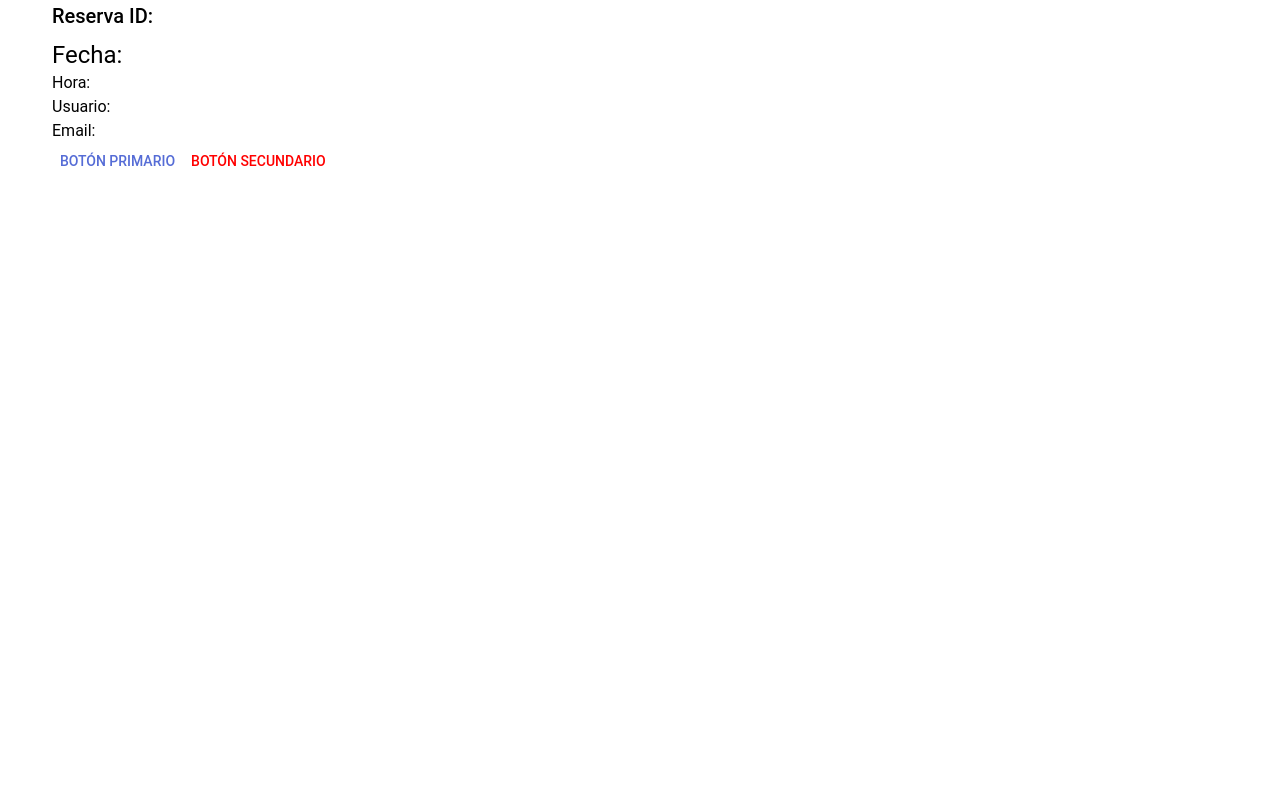
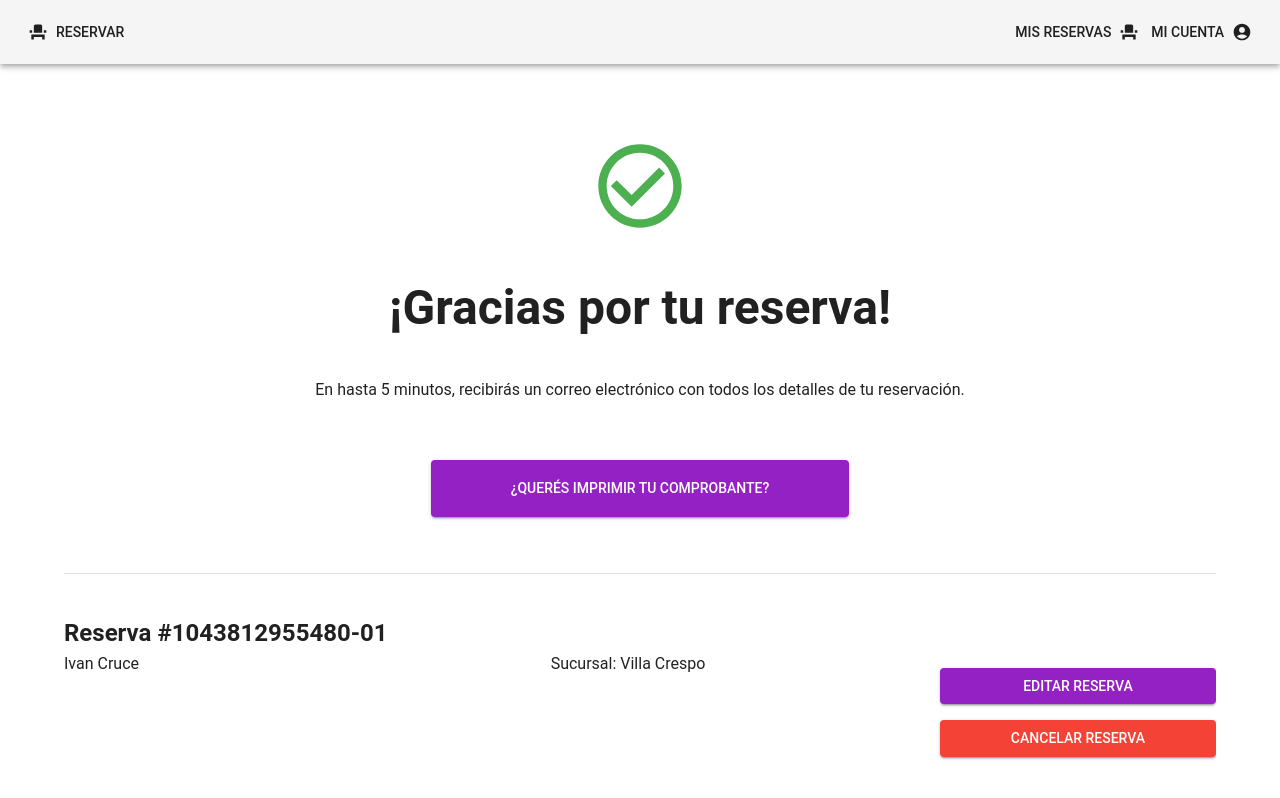
Before and after one commit to javiertrombetta/p5-front-mi-turno, a Next.js app: page /reservation/details in a window 1280 px wide. Built offline with nearby package versions, Linux system fonts and the light colour scheme.

Commit message:
feat: palette and views

```diff
--- a/src/app/globals.css
+++ b/src/app/globals.css
@@ -1,29 +1,23 @@
-@tailwind base;
-@tailwind components;
-@tailwind utilities;
+*, *::before, *::after {
+  box-sizing: border-box;
+}
 
 :root {
-  --foreground-rgb: 0, 0, 0;
-  --background-start-rgb: 214, 219, 220;
-  --background-end-rgb: 255, 255, 255;
+  --background-color: white;
+  --text-color: black;
 }
 
-/*
-@media (prefers-color-scheme: dark) {
-  :root {
-    --foreground-rgb: 255, 255, 255;
-    --background-start-rgb: 0, 0, 0;
-    --background-end-rgb: 0, 0, 0;
-  }
+html, body {
+  margin: 0;
+  padding: 0;
+  width: 100%;
+  height: 100%;
+  background-color: white;
+  color: black;
+  font-family: Roboto, Arial, sans-serif;
 }
 
 body {
-  color: rgb(var(--foreground-rgb));
-  background: linear-gradient(
-      to bottom,
-      transparent,
-      rgb(var(--background-end-rgb))
-    )
-    rgb(var(--background-start-rgb));
+  background-color: var(--background-color);
+  color: var(--text-color);
 }
-*/
--- a/src/app/layout.js
+++ b/src/app/layout.js
@@ -1,9 +1,6 @@
-import { Inter } from 'next/font/google'
 import { ThemeProvider as MUIThemeProvider } from '@mui/material/styles';
 import theme from '../styles/LightThemeMUI';
 import './globals.css';
-
-const inter = Inter({ subsets: ['latin'] })
 
 export const metadata = {
   title: 'Mi turno web',
--- a/src/app/reservation/details/page.jsx
+++ b/src/app/reservation/details/page.jsx
@@ -1,23 +1,25 @@
-import React from "react";
-import { Typography, Button, Container, Grid, Paper } from "@mui/material";
+// pages/reservation/index.js
+import React from 'react';
+import Navbar from '../../../components/Navbarzzz';
+import Thanks from '../../../components/ReservationThanks';
+import ReservationDetails from '../../../components/ReservationDetails';
+import { Box, Card, Container, Divider } from '@mui/material';
 
-const ReservationDetails = ({ reserva = {} }) => {
-  const { id = "", fecha = "", hora = "", usuario = {} } = reserva;
-  const { nombre = "", email = "" } = usuario;
-
+export default function ReservationPage() {
   return (
-    <Container>
-      <Typography variant="h6" gutterBottom>
-        Reserva ID: {id}
-      </Typography>
-      <Typography variant="h5">Fecha: {fecha}</Typography>
-      <Typography variant="body1">Hora: {hora}</Typography>
-      <Typography variant="body1">Usuario: {nombre}</Typography>
-      <Typography variant="body1">Email: {email}</Typography>
-      <Button color="primary">Botón Primario</Button>
-      <Button color="secondary">Botón Secundario</Button>
-    </Container>
+    <>
+      <Navbar />
+      <Container maxWidth="lg">
+        <Card variant="none" sx={{ my: 4 }}>
+          <Box sx={{ my: 5 }}>
+            <Thanks />
+          </Box>
+          <Divider />
+          <Box sx={{ my: 5 }}>
+            <ReservationDetails />
+          </Box>
+        </Card>
+      </Container>
+    </>
   );
-};
-
-export default ReservationDetails;
+}
--- /dev/null
+++ b/src/components/Navbarzzz.jsx
@@ -0,0 +1,23 @@
+import * as React from 'react';
+import { AppBar, Toolbar, IconButton, Typography, Button } from '@mui/material';
+import EventSeatIcon from '@mui/icons-material/EventSeat';
+import AccountCircleIcon from '@mui/icons-material/AccountCircle';
+
+export default function Navbar() {
+  return (
+    <AppBar position="static" color="default" sx={{ flexGrow: 1 }}>
+      <Toolbar>
+        <Button color="inherit" startIcon={<EventSeatIcon />}>
+          Reservar
+        </Button>
+        <Typography variant="h6" component="div" sx={{ flexGrow: 1 }} />
+        <Button color="inherit" endIcon={<EventSeatIcon />}>
+          Mis reservas
+        </Button>
+        <Button color="inherit" endIcon={<AccountCircleIcon />}>
+          Mi Cuenta
+        </Button>
+      </Toolbar>
+    </AppBar>
+  );
+}
--- /dev/null
+++ b/src/components/ReservationDetails.jsx
@@ -0,0 +1,31 @@
+import * as React from 'react';
+import { Box, Grid, Typography, Button, Stack } from '@mui/material';
+
+export default function ReservationDetails() {
+  const db = {}
+  return (
+    <Box sx={{ my: 4 }}>
+      <Typography variant="h6" component="div">
+        Reserva #1043812955480-01
+      </Typography>
+      <Grid container spacing={2}>
+        <Grid item xs={12} sm={5}>
+          <Typography variant="body1">Ivan Cruce</Typography>
+        </Grid>
+        <Grid item xs={12} sm={4}>
+          <Typography variant="body1">Sucursal: Villa Crespo</Typography>
+        </Grid>
+        <Grid item xs={12} sm={3}>
+          <Stack direction="column" spacing={2} sx={{ mt: 2, alignItems: 'flex-end' }}>
+            <Button variant="contained" color="primary" fullWidth>
+              Editar reserva
+            </Button>
+            <Button variant="contained" color="error" fullWidth>
+              Cancelar reserva
+            </Button>
+          </Stack>
+        </Grid>
+      </Grid>
+    </Box>
+  );
+}
--- /dev/null
+++ b/src/components/ReservationThanks.jsx
@@ -0,0 +1,21 @@
+import * as React from 'react';
+import { Box, Typography, Button } from '@mui/material';
+import CheckCircleOutlineIcon from '@mui/icons-material/CheckCircleOutline';
+
+export default function Thanks() {
+  return (
+    <Box sx={{ textAlign: 'center', my: 4 }}>
+      <CheckCircleOutlineIcon color="success" sx={{ fontSize: 100 }} />
+      <Typography variant="h3" gutterBottom sx={{ my: 5}}>
+        ¡Gracias por tu reserva!
+      </Typography>
+      <Typography variant="subtitle1" gutterBottom sx={{ my: 5}}>
+        En hasta 5 minutos, recibirás un correo electrónico con todos los detalles de tu reservación.
+      </Typography>
+      <Button variant="contained" color="primary" sx={{ my: 2, py: 2, px: 10 }}>
+        ¿Querés imprimir tu comprobante?
+      </Button>
+
+    </Box>
+  );
+}
--- a/src/styles/LightThemeMUI.js
+++ b/src/styles/LightThemeMUI.js
@@ -5,38 +5,60 @@ import { createTheme } from "@mui/material/styles";
 const theme = createTheme({
   palette: {
     primary: {
-      main: "#556cd6",
+      main: "#9421C3",
+      light: "#F6DFFF",
+      dark: "#4B0069",
     },
     secondary: {
-      main: "#ff0000",
+      main: "#2196f3",
+      light: "#A5DCFF",
+      dark: "#005295",
     },
     error: {
       main: "#f44336",
+      light: "#FFCDD2",
+      dark: "#A91C1C",
     },
     warning: {
-      main: "#ff9800",
-    },
-    info: {
-      main: "#2196f3",
+      main: "#FDE93D",
+      light: "#FFF7B0",
+      dark: "#9B8B00",
     },
     success: {
       main: "#4caf50",
+      light: "#C8E6C9",
+      dark: "#005814",
     },
   },
   typography: {
-    fontFamily: "Roboto, Arial, sans-serif",
+    fontFamily: "Poppins, Roboto, Arial, sans-serif",
     h1: {
+      fontSize: "4rem",
+      fontWeight: "bold",
+    },
+    h2: {
+      fontSize: "3.5rem",
+    },
+    h3: {
+      fontSize: "3rem",
+      fontWeight: "bold",
+    },
+    h4: {
       fontSize: "2.5rem",
     },
-  },
-  spacing: 4,
-  components: {
-    MuiButton: {
-      styleOverrides: {
-        root: {
-          borderRadius: "8px",
-        },
-      },
+    h5: {
+      fontSize: "2rem",
+    },
+    h6: {
+      fontSize: "1.5rem",
+      fontWeight: "bold",
+    },
+    body1: {
+      fontSize: "1rem",
+    },
+    body2: {
+      fontSize: "1rem",
+      fontWeight: "bold"
     },
   },
 });
```
Also changed, not shown: src/app/palette/page.js (added, +51 -0 lines), 2 other files (tests, documents, lock files or other folders).
